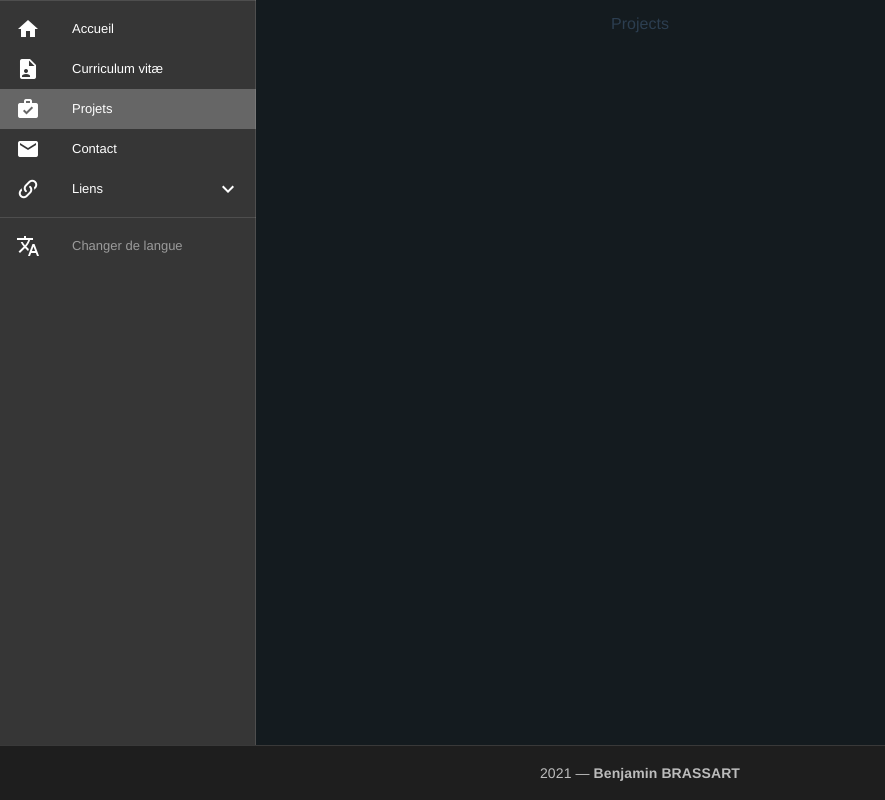
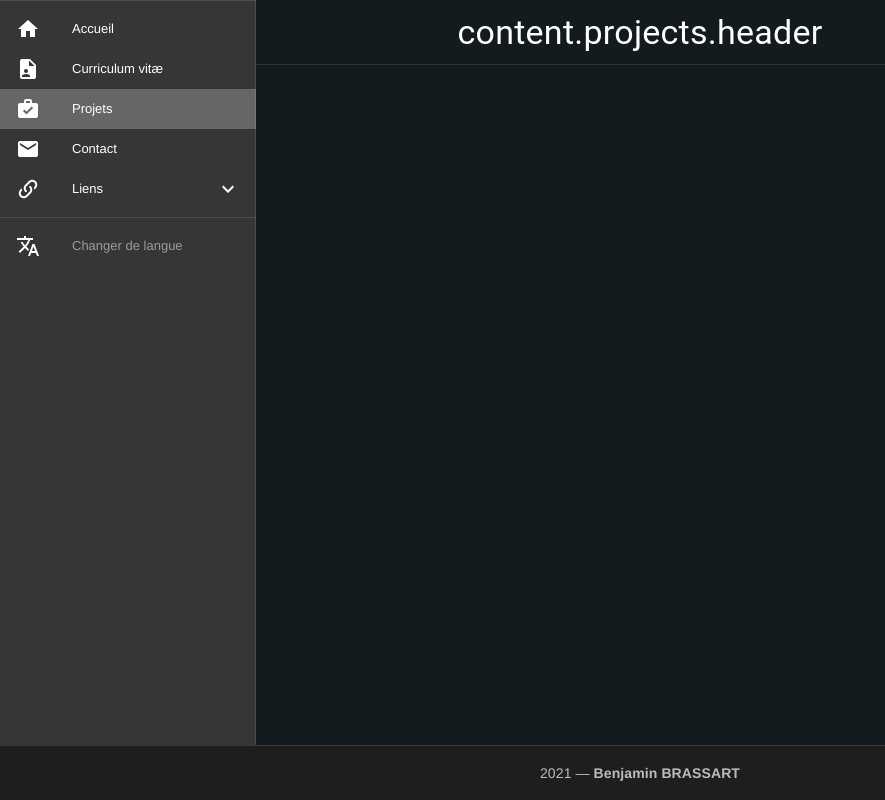
Before and after one commit to benjaminbrassart/portfolio, a Vue app: page /projects in a window 1280 px wide. Shown: the whole page, without its empty margins (0-885 px from the left). Built offline with nearby package versions, Linux system fonts and the light colour scheme.

Commit message:
Added header for Projects

```diff
--- a/src/views/Projects.vue
+++ b/src/views/Projects.vue
@@ -1,5 +1,8 @@
 <template>
-  <div>Projects</div>
+  <div>
+    <h1 class="text-h4 white--text">{{ $t("content.projects.header") }}</h1>
+    <v-divider class="mt-3 mb-2" />
+  </div>
 </template>
 
 <script lang="ts">
```
